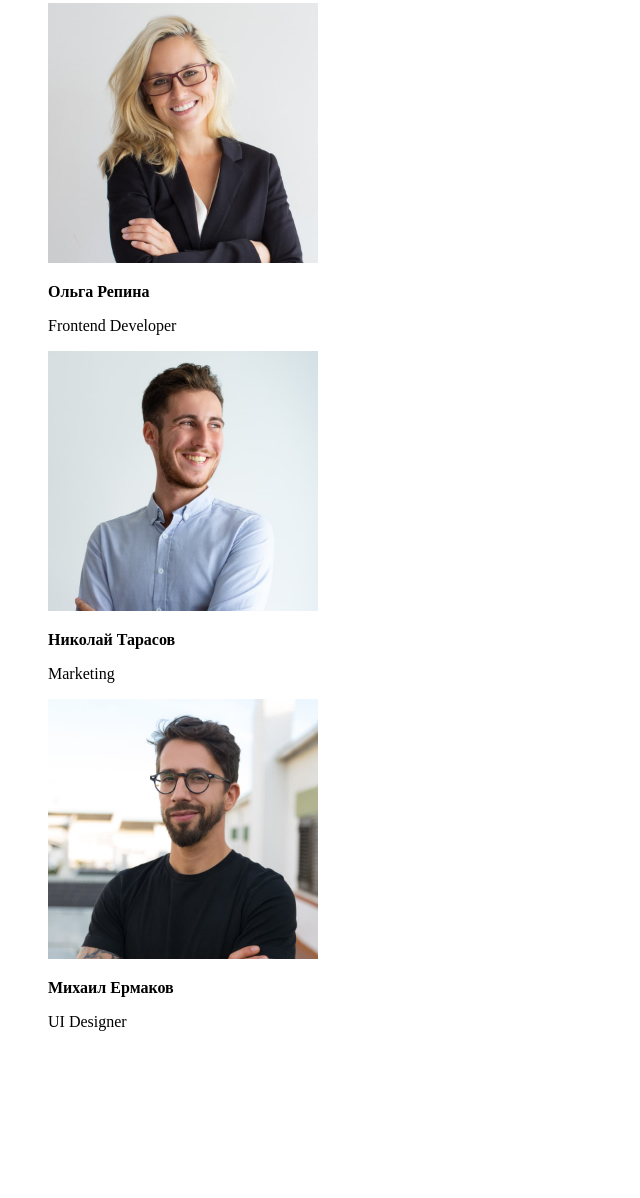
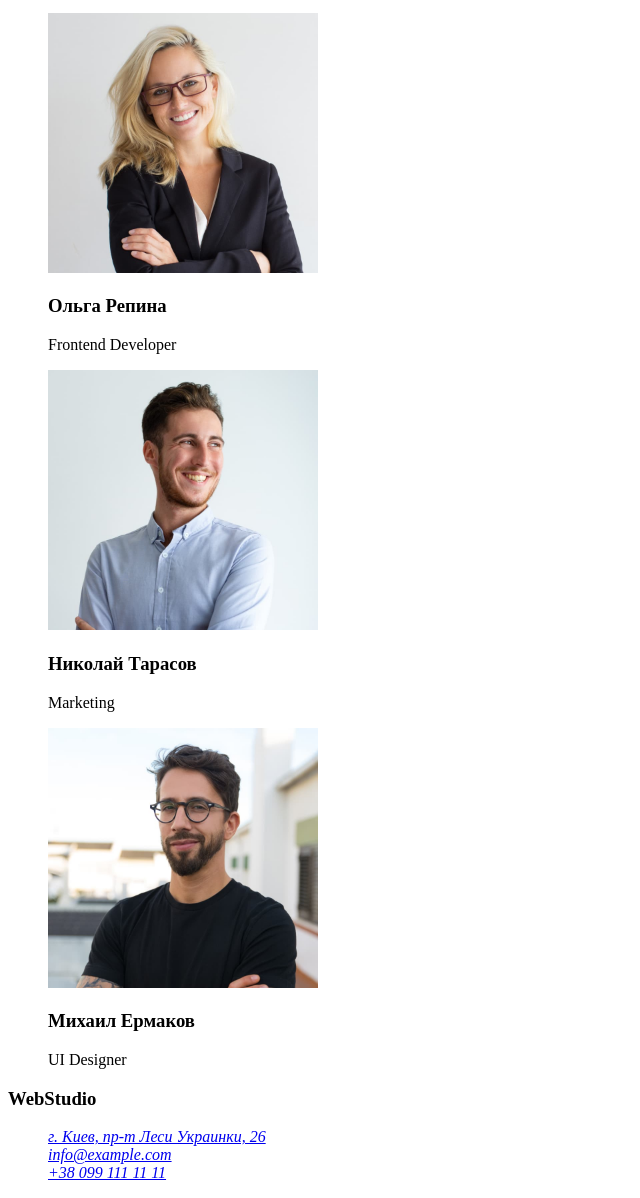
Before and after one commit to personanna/goit-markup-hw-01, a plain HTML site: page index.html in a window 1280 px wide. Shown: the part 1918-3116 px from the top of the page, without its empty margins (0-640 px from the left). Before the commit the page ends 2965 px from the top, so only its background shows below. Drawn offline with Linux system fonts and the light colour scheme.

Commit message:
Create footer

```diff
--- a/index.html
+++ b/index.html
@@ -19,6 +19,7 @@
     <a href="mailto:info@devstudio.com">info@devstudio.com</a>
     <a href="tel:+380961111111">+38 096 111 11 11</a>
 </header>
+<main>
     <section class="hero">
         <h1>Эффективные решения для вашего бизнеса</h1>
         <button type="button">Заказать услугу</button>
@@ -69,31 +70,49 @@
             <li><img src="./images/img (6).jpg"
                 alt="Игорь Демьяненко"
                 width="270" height="260">
-        <p><b>Игорь Демьяненко</b></p>
+            <h3>Игорь Демьяненко</h3>
             <p lang="en">Product Designer</p>
             </li>
             <li><img src="./images/img (5).jpg"
                 alt="Ольга Репина"
                 width="270"
                 height="260">
-            <p><b>Ольга Репина</b></p>
+            <h3>Ольга Репина</h3>
             <p lang="en">Frontend Developer</p>
             </li>
             <li><img src="./images/img (4).jpg"
                 alt="Николай Тарасов"
                 width="270"
                 height="260">
-            <p><b>Николай Тарасов</b></p>
+            <h3>Николай Тарасов</h3>
             <p lang="en">Marketing</p>
             </li>
             <li><img src="./images/img (3).jpg"
                 alt="Михаил Ермаков"
                 width="270"
                 height="260">
-            <p><b>Михаил Ермаков</b></p>
+            <h3>Михаил Ермаков</h3>
             <p lang="en">UI Designer</p>
             </li>
         </ul>
     </section>
+</main>
+<footer>
+    <h3 lang="en">WebStudio</h3>
+    <address>
+        <ul style="list-style: none;">
+            <li><a href="https://goo.gl/maps/ag1AWNjm51YgeeeRA"
+               target="_blank"
+               rel="noopener noreferrer" >г. Киев, пр-т Леси Украинки, 26</a>
+            </li>
+            <li>
+                <a href="mailto:info@example.com">info@example.com</a>
+            </li>
+            <li>
+                <a href="tel:+380991111111">+38 099 111 11 11</a>
+            </li>
+        </ul>
+    </address>
+</footer>
 </body>
 </html>
```
Lines whose indentation alone changed are shown as unchanged.
